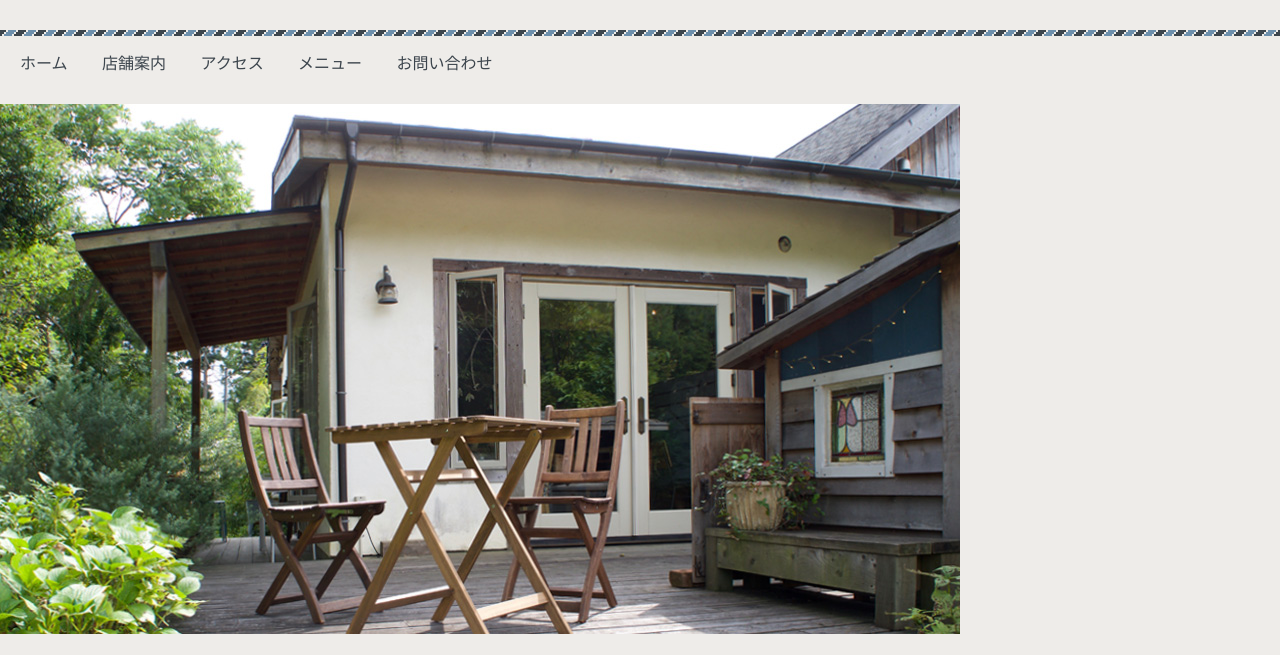
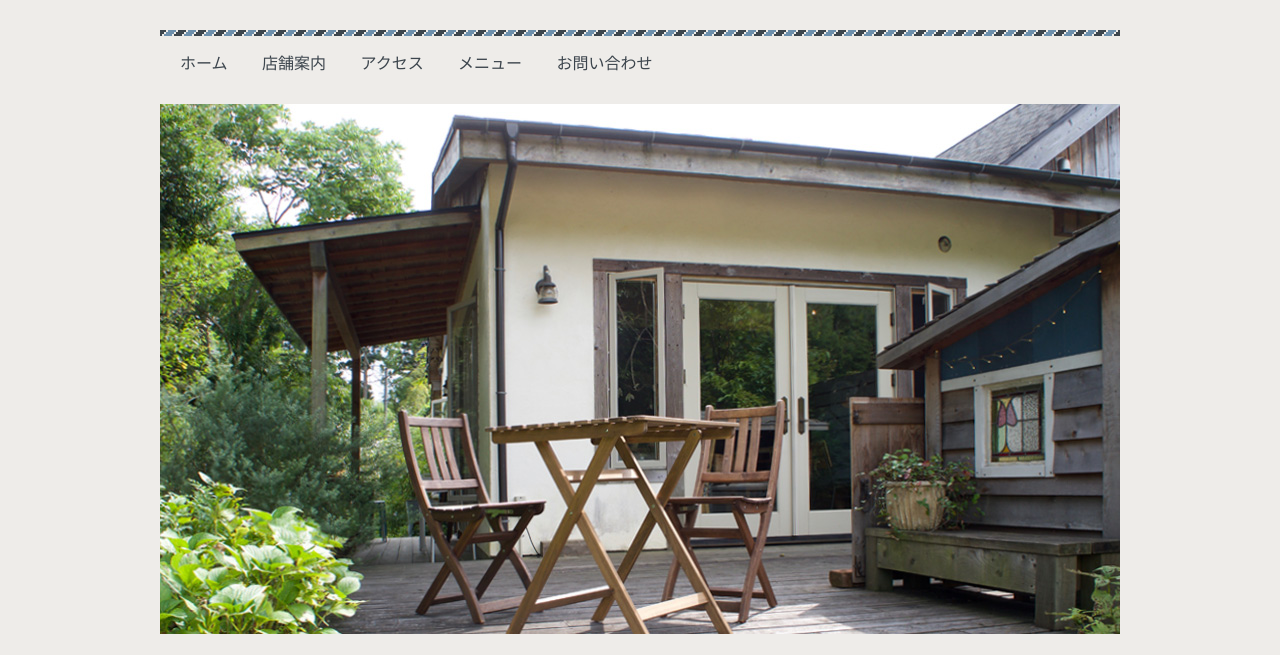
Before and after one commit to hldc0015/hldc0015.github.io, a plain HTML site: page index.html in a window 1280 px wide. Shown: the part 102-757 px from the top of the page. Drawn offline with Linux system fonts and the light colour scheme.

Commit message:
Update style.css

```diff
--- a/css/style.css
+++ b/css/style.css
@@ -11,7 +11,7 @@ body{
   margin: 0 0 0 0;
   background-color:#eeece9;
 }
-wrapper{
+.wrapper{
   margin: 0 auto 0 auto;
   max-width: 960px;
 }
```
